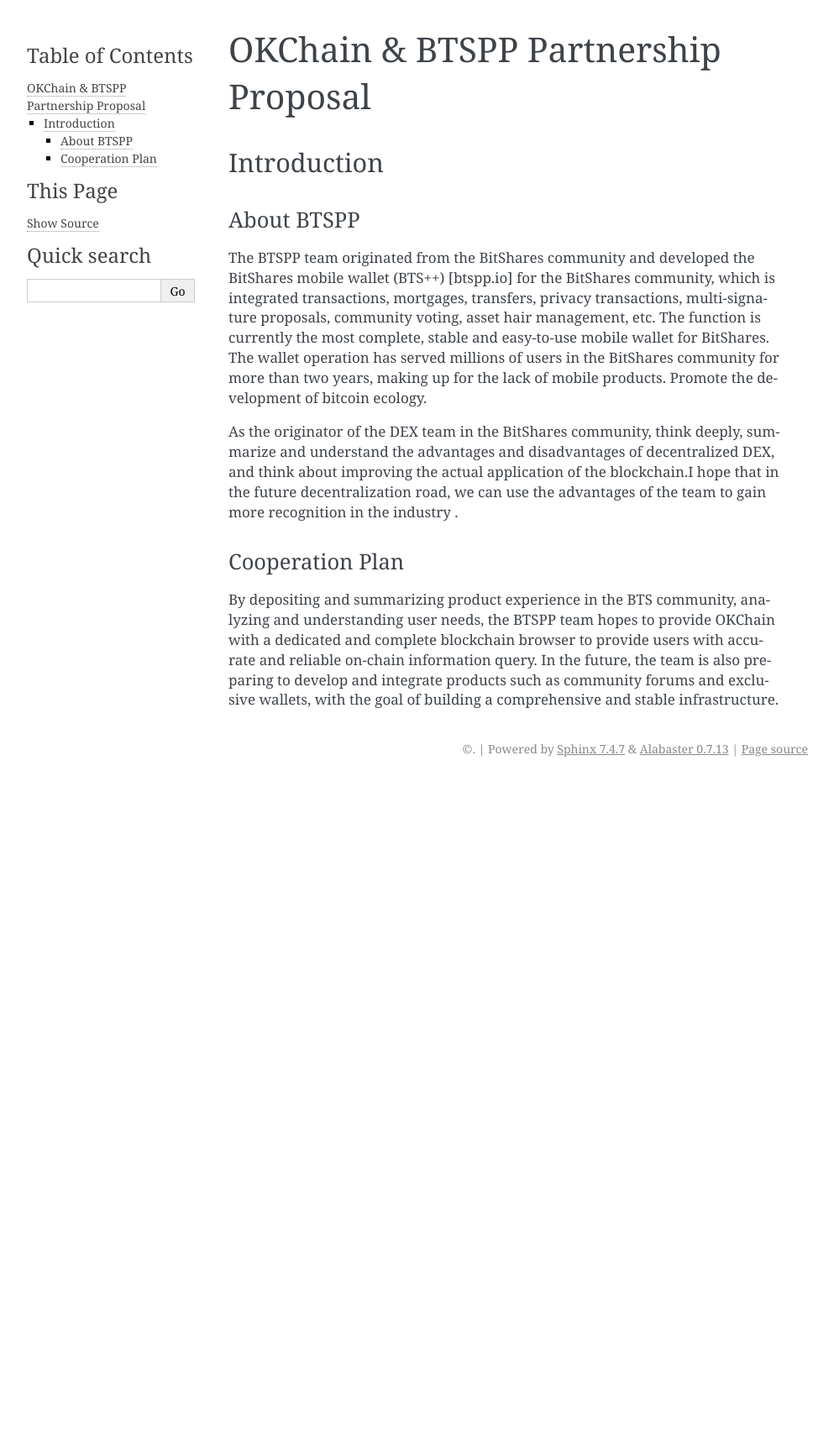
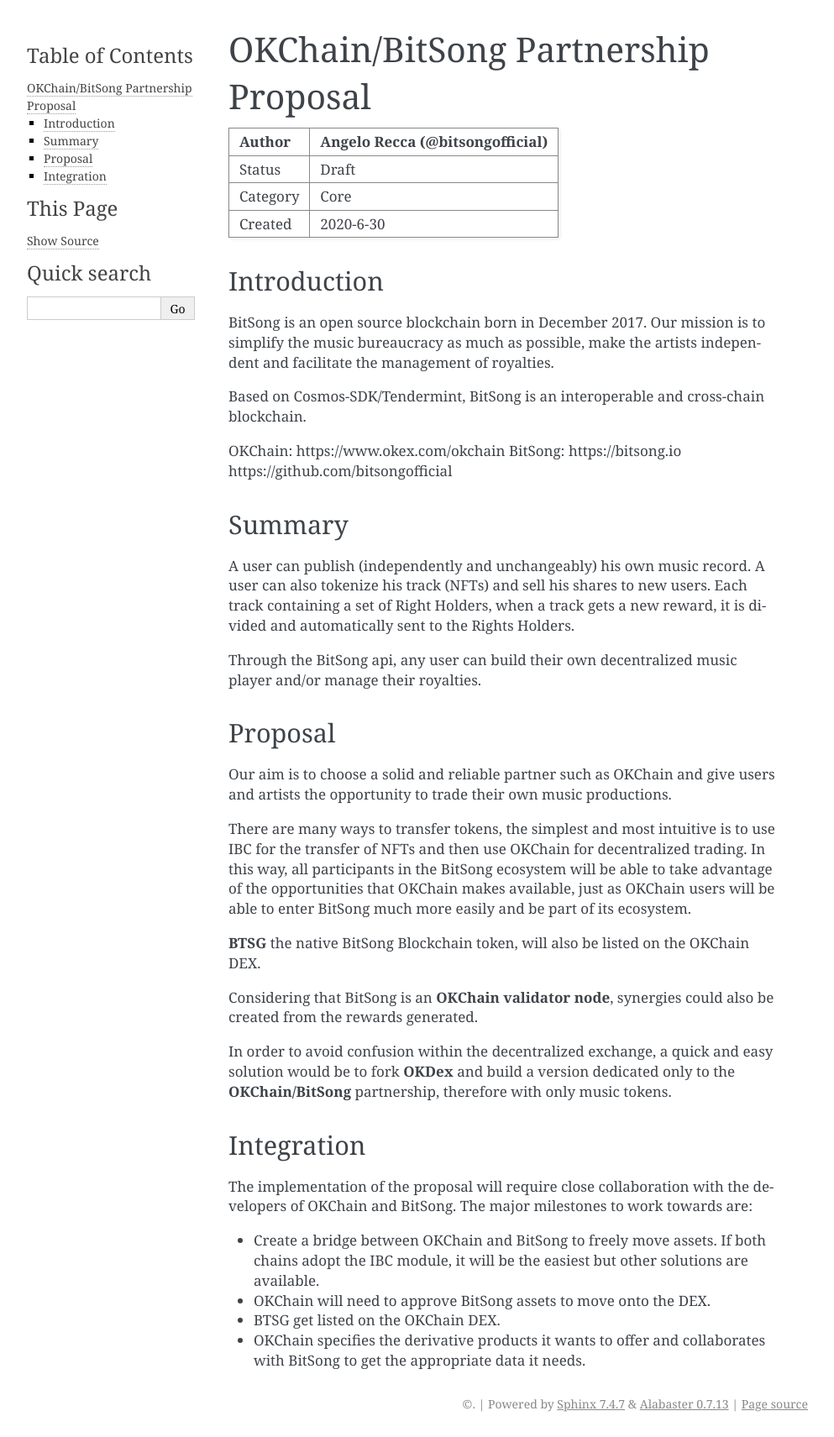
Before and after one commit to okx/KIPs, a Sphinx documentation site: the page built from docs/draft/OIP-12.md, in a window 1280 px wide. Shown: the whole page at 84% size, without its empty margins (148-1141 px from the left). Built offline with Sphinx 7.4.7, drawn with Linux system fonts in a browser that asks for light colours; before the commit the page ends 931 px from its top, so only the background shows below that.

Commit message:
Update of oip docs (#24)
* OIP Tokens on OKChain

* OIP Tokens on OKChain

* OIP Tokens on OKChain

* OIP Tokens on OKChain

* OIP Tokens on OKChain

* OIP Tokens on OKChain

* OIP Tokens on OKChain

* OIP Tokens on OKChain

* OIP Tokens on OKChain

* OIP Tokens on OKChain

* OIP Tokens on OKChain

* OIP Tokens on OKChain

* OIP Tokens on OKChain

* OIP Tokens on OKChain

```diff
--- a/docs/draft/OIP-12.md
+++ b/docs/draft/OIP-12.md
@@ -1,15 +1,45 @@
-# OKChain & BTSPP Partnership Proposal
+# OKChain/BitSong Partnership Proposal
+
+| Author   | Angelo Recca (@bitsongofficial) |
+| -------- | ------------------------------- |
+| Status   | Draft                           |
+| Category | Core                            |
+| Created  | 2020-6-30                       |
 
 ## Introduction
 
+BitSong is an open source blockchain born in December 2017. Our mission is to simplify the music bureaucracy as much as possible, make the artists independent and facilitate the management of royalties.
 
-### About BTSPP
+Based on Cosmos-SDK/Tendermint, BitSong is an interoperable and cross-chain blockchain.
 
-The BTSPP team originated from the BitShares community and developed the BitShares mobile wallet (BTS++) [btspp.io] for the BitShares community, which is integrated transactions, mortgages, transfers, privacy transactions, multi-signature proposals, community voting, asset hair management, etc. The function is currently the most complete, stable and easy-to-use mobile wallet for BitShares. The wallet operation has served millions of users in the BitShares community for more than two years, making up for the lack of mobile products. Promote the development of bitcoin ecology.
+OKChain: https://www.okex.com/okchain
+BitSong:
+https://bitsong.io
+https://github.com/bitsongofficial
 
-As the originator of the DEX team in the BitShares community, think deeply, summarize and understand the advantages and disadvantages of decentralized DEX, and think about improving the actual application of the blockchain.I hope that in the future decentralization road, we can use the advantages of the team to gain more recognition in the industry .
+## Summary
 
-### Cooperation Plan
+A user can publish (independently and unchangeably) his own music record. A user can also tokenize his track (NFTs) and sell his shares to new users. Each track containing a set of Right Holders, when a track gets a new reward, it is divided and automatically sent to the Rights Holders.
 
-By depositing and summarizing product experience in the BTS community, analyzing and understanding user needs, the BTSPP team hopes to provide OKChain with a dedicated and complete blockchain browser to provide users with accurate and reliable on-chain information query.
-In the future, the team is also preparing to develop and integrate products such as community forums and exclusive wallets, with the goal of building a comprehensive and stable infrastructure.
+Through the BitSong api, any user can build their own decentralized music player and/or manage their royalties.
+
+## Proposal
+
+Our aim is to choose a solid and reliable partner such as OKChain and give users and artists the opportunity to trade their own music productions.
+
+There are many ways to transfer tokens, the simplest and most intuitive is to use IBC for the transfer of NFTs and then use OKChain for decentralized trading. In this way, all participants in the BitSong ecosystem will be able to take advantage of the opportunities that OKChain makes available, just as OKChain users will be able to enter BitSong much more easily and be part of its ecosystem.
+
+**BTSG** the native BitSong Blockchain token, will also be listed on the OKChain DEX.
+
+Considering that BitSong is an **OKChain validator node**, synergies could also be created from the rewards generated.
+
+In order to avoid confusion within the decentralized exchange, a quick and easy solution would be to fork **OKDex** and build a version dedicated only to the **OKChain/BitSong** partnership, therefore with only music tokens.
+
+## Integration
+
+The implementation of the proposal will require close collaboration with the developers of OKChain and BitSong. The major milestones to work towards are:
+
+- Create a bridge between OKChain and BitSong to freely move assets. If both chains adopt the IBC module, it will be the easiest but other solutions are available.
+- OKChain will need to approve BitSong assets to move onto the DEX.
+- BTSG get listed on the OKChain DEX.
+- OKChain specifies the derivative products it wants to offer and collaborates with BitSong to get the appropriate data it needs.
```
Also changed, not shown: docs/draft/OIP-19.md (added, +15 -0 lines), docs/draft/OIP-20.md (added, +35 -0 lines), docs/draft/OIP-21.md (added, +26 -0 lines), docs/final/OIP-16.md (added, +130 -0 lines), docs/final/OIP-3.md (added, +145 -0 lines).
